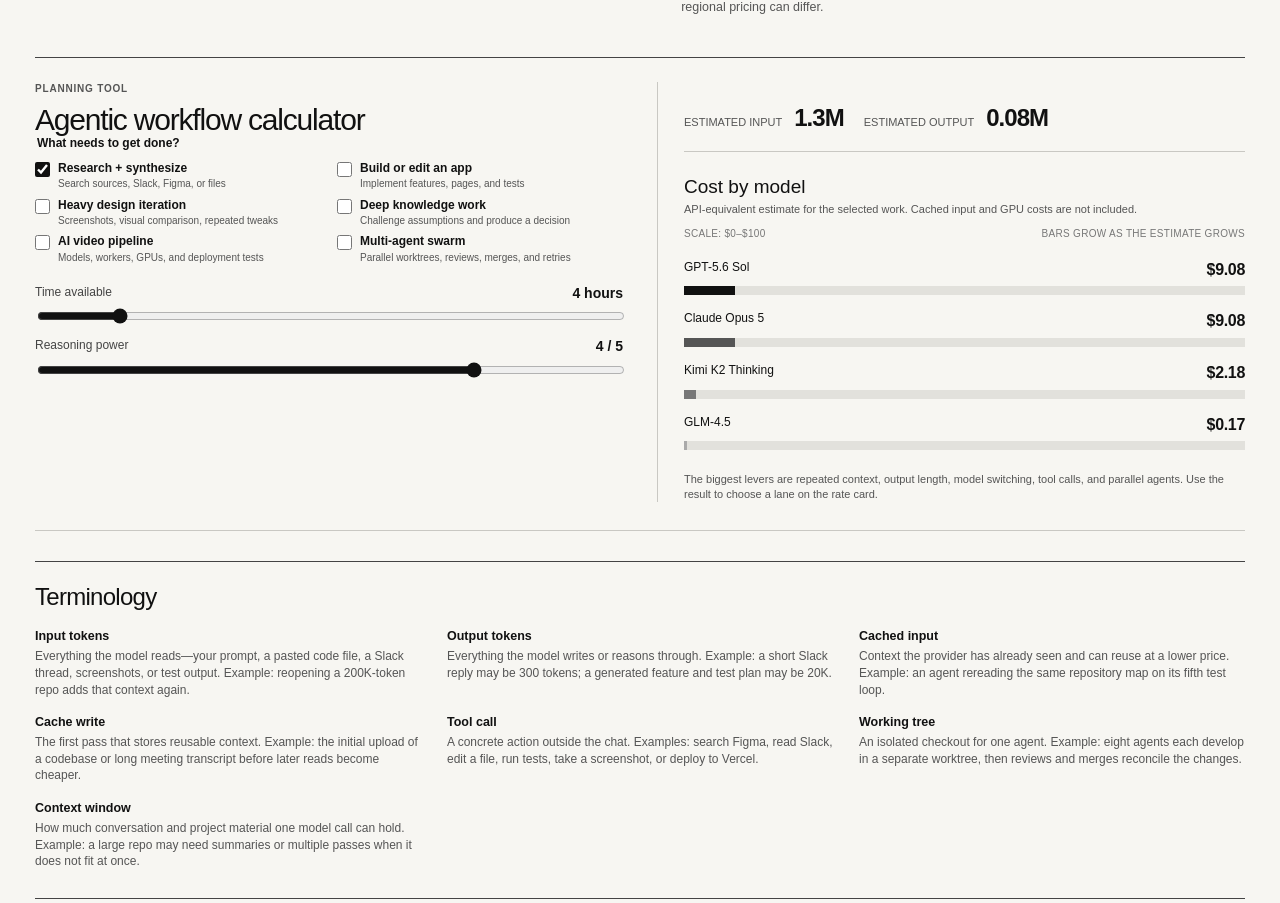
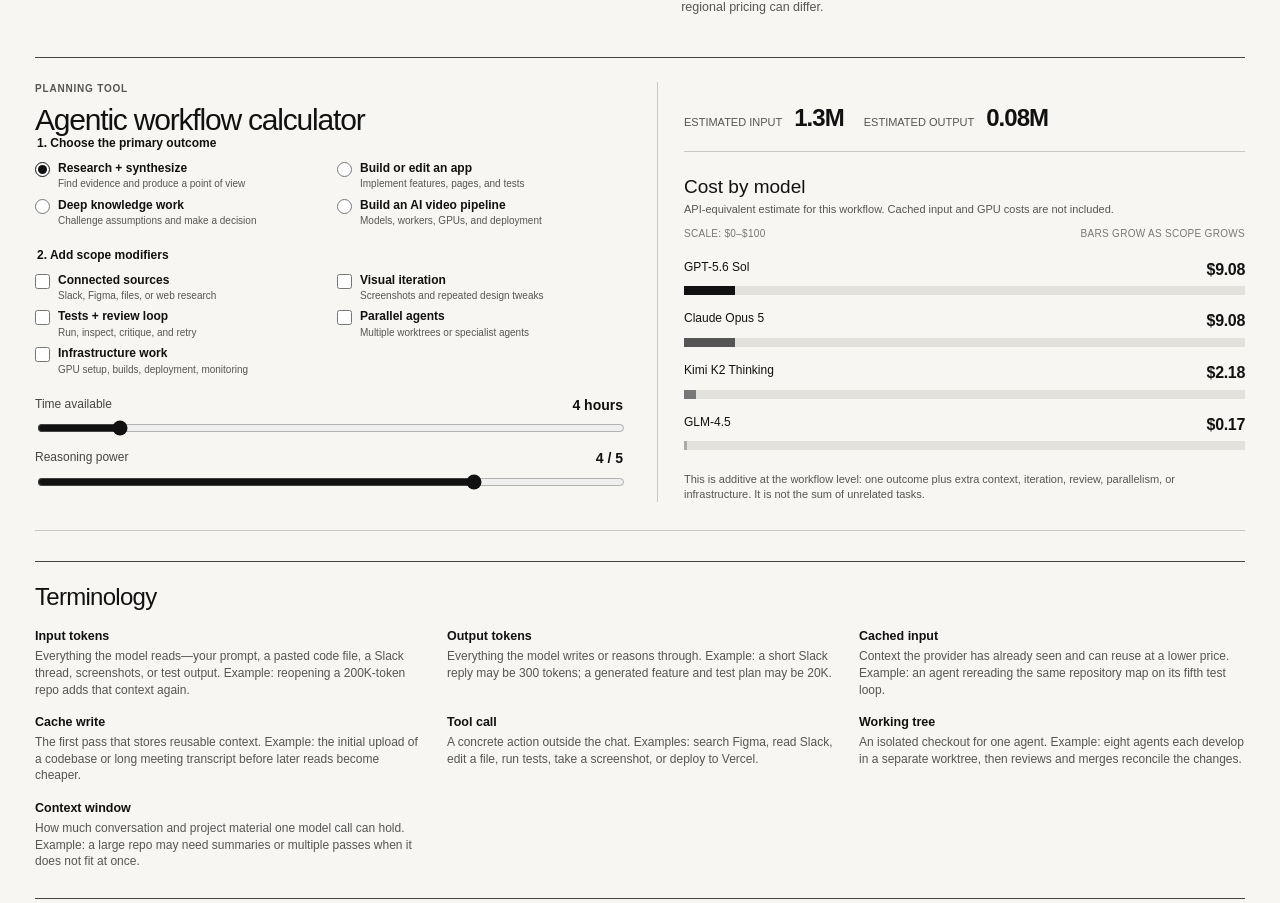
Before and after one commit to ideo/agentic-rate-card, a Next.js app: page / in a window 1280 px wide. Shown: the part 2132-3035 px from the top of the page. Built offline with nearby package versions, Linux system fonts and the light colour scheme.

Commit message:
Model calculator as outcome plus scope modifiers

```diff
--- a/app/Planner.tsx
+++ b/app/Planner.tsx
@@ -2,13 +2,19 @@
 
 import { useMemo, useState } from "react";
 
-const tasks = [
-  { id: "research", label: "Research + synthesize", hint: "Search sources, Slack, Figma, or files", input: 0.8, output: 0.05 },
+const outcomes = [
+  { id: "research", label: "Research + synthesize", hint: "Find evidence and produce a point of view", input: 0.8, output: 0.05 },
   { id: "build", label: "Build or edit an app", hint: "Implement features, pages, and tests", input: 2.5, output: 0.08 },
-  { id: "design", label: "Heavy design iteration", hint: "Screenshots, visual comparison, repeated tweaks", input: 4, output: 0.1 },
-  { id: "knowledge", label: "Deep knowledge work", hint: "Challenge assumptions and produce a decision", input: 6, output: 0.15 },
-  { id: "video", label: "AI video pipeline", hint: "Models, workers, GPUs, and deployment tests", input: 20, output: 0.5 },
-  { id: "swarm", label: "Multi-agent swarm", hint: "Parallel worktrees, reviews, merges, and retries", input: 35, output: 1.2 },
+  { id: "knowledge", label: "Deep knowledge work", hint: "Challenge assumptions and make a decision", input: 6, output: 0.15 },
+  { id: "video", label: "Build an AI video pipeline", hint: "Models, workers, GPUs, and deployment", input: 20, output: 0.5 },
+];
+
+const modifiers = [
+  { id: "sources", label: "Connected sources", hint: "Slack, Figma, files, or web research", input: 0.35, output: 0.02 },
+  { id: "visual", label: "Visual iteration", hint: "Screenshots and repeated design tweaks", input: 0.45, output: 0.03 },
+  { id: "review", label: "Tests + review loop", hint: "Run, inspect, critique, and retry", input: 0.3, output: 0.04 },
+  { id: "parallel", label: "Parallel agents", hint: "Multiple worktrees or specialist agents", input: 0.9, output: 0.08 },
+  { id: "infra", label: "Infrastructure work", hint: "GPU setup, builds, deployment, monitoring", input: 0.6, output: 0.04 },
 ];
 
 const models = [
@@ -25,23 +31,25 @@
 }
 
 export default function Planner() {
-  const [selected, setSelected] = useState<string[]>(["research"]);
+  const [outcome, setOutcome] = useState("research");
+  const [selectedModifiers, setSelectedModifiers] = useState<string[]>([]);
   const [hours, setHours] = useState(4);
   const [power, setPower] = useState(4);
 
   const estimate = useMemo(() => {
-    const chosen = tasks.filter((task) => selected.includes(task.id));
+    const primary = outcomes.find((item) => item.id === outcome) || outcomes[0];
+    const chosen = modifiers.filter((item) => selectedModifiers.includes(item.id));
     const multiplier = (hours / 4) * (0.65 + power * 0.25);
-    const input = chosen.reduce((sum, task) => sum + task.input, 0) * multiplier;
-    const output = chosen.reduce((sum, task) => sum + task.output, 0) * multiplier;
+    const input = (primary.input + chosen.reduce((sum, item) => sum + item.input, 0)) * multiplier;
+    const output = (primary.output + chosen.reduce((sum, item) => sum + item.output, 0)) * multiplier;
     return { input, output };
-  }, [hours, power, selected]);
+  }, [hours, outcome, power, selectedModifiers]);
 
   const costs = models.map((model) => ({ ...model, cost: estimate.input * model.input + estimate.output * model.output }));
   const scaleMax = Math.max(100, Math.ceil(Math.max(...costs.map((model) => model.cost), 1) / 100) * 100);
 
-  function toggle(id: string) {
-    setSelected((current) => current.includes(id) ? current.filter((item) => item !== id) : [...current, id]);
+  function toggleModifier(id: string) {
+    setSelectedModifiers((current) => current.includes(id) ? current.filter((item) => item !== id) : [...current, id]);
   }
 
   return (
@@ -50,11 +58,20 @@
         <p className="eyebrow">Planning tool</p>
         <h2 id="planner-heading">Agentic workflow calculator</h2>
         <fieldset>
-          <legend>What needs to get done?</legend>
+          <legend>1. Choose the primary outcome</legend>
           <div className="task-list">
-            {tasks.map((task) => <label className="task-choice" key={task.id}>
-              <input type="checkbox" checked={selected.includes(task.id)} onChange={() => toggle(task.id)} />
-              <span><strong>{task.label}</strong><small>{task.hint}</small></span>
+            {outcomes.map((item) => <label className="task-choice" key={item.id}>
+              <input type="radio" name="primary-outcome" checked={outcome === item.id} onChange={() => setOutcome(item.id)} />
+              <span><strong>{item.label}</strong><small>{item.hint}</small></span>
+            </label>)}
+          </div>
+        </fieldset>
+        <fieldset>
+          <legend>2. Add scope modifiers</legend>
+          <div className="task-list">
+            {modifiers.map((item) => <label className="task-choice" key={item.id}>
+              <input type="checkbox" checked={selectedModifiers.includes(item.id)} onChange={() => toggleModifier(item.id)} />
+              <span><strong>{item.label}</strong><small>{item.hint}</small></span>
             </label>)}
           </div>
         </fieldset>
@@ -68,12 +85,12 @@
       <div className="planner-results">
         <div className="estimate-strip"><span>Estimated input</span><strong>{estimate.input.toFixed(1)}M</strong><span>Estimated output</span><strong>{estimate.output.toFixed(2)}M</strong></div>
         <h3>Cost by model</h3>
-        <p className="chart-note">API-equivalent estimate for the selected work. Cached input and GPU costs are not included.</p>
-        <div className="chart-guide"><span>Scale: $0–${scaleMax}</span><span>Bars grow as the estimate grows</span></div>
+        <p className="chart-note">API-equivalent estimate for this workflow. Cached input and GPU costs are not included.</p>
+        <div className="chart-guide"><span>Scale: $0–${scaleMax}</span><span>Bars grow as scope grows</span></div>
         <div className="cost-chart" role="img" aria-label="Estimated cost by model">
           {costs.map((model) => <div className="cost-row" key={model.name}><div className="cost-name"><span>{model.name}</span><strong>{money(model.cost)}</strong></div><div className="bar-track"><span className="bar" style={{ width: `${Math.min((model.cost / scaleMax) * 100, 100)}%`, background: model.color }} /></div></div>)}
         </div>
-        <p className="planner-footnote">The biggest levers are repeated context, output length, model switching, tool calls, and parallel agents. Use the result to choose a lane on the rate card.</p>
+        <p className="planner-footnote">This is additive at the workflow level: one outcome plus extra context, iteration, review, parallelism, or infrastructure. It is not the sum of unrelated tasks.</p>
       </div>
     </section>
   );
```
